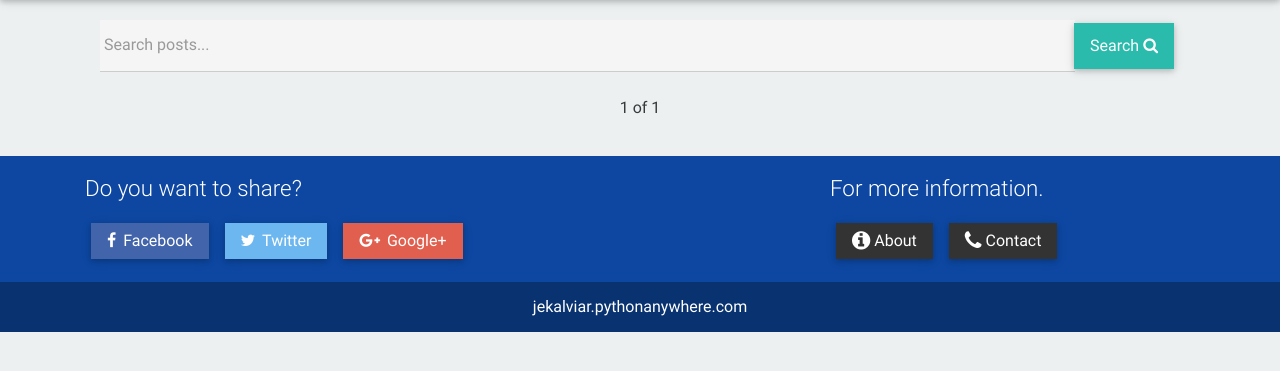
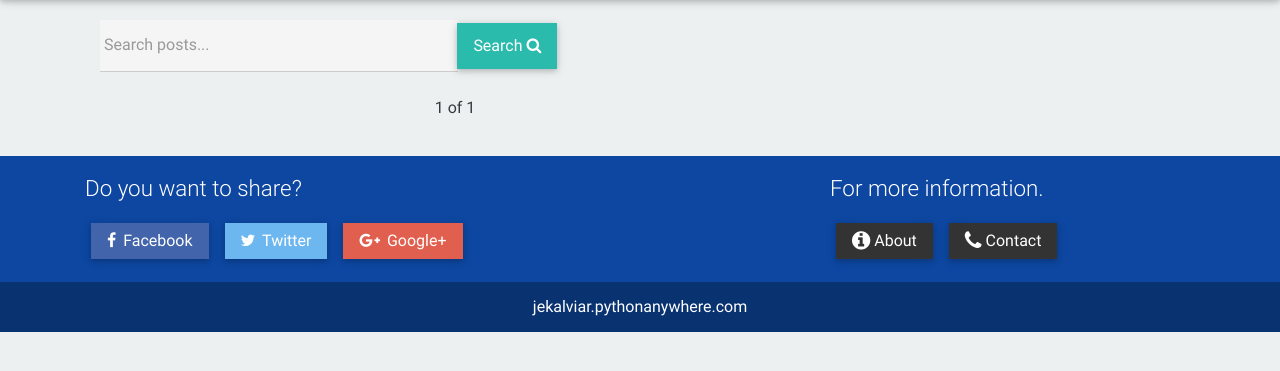
Before and after one commit to jek10/blog, a Django app: page / in a window 1280 px wide. Shown: the part 54-425 px from the top of the page. Run offline with Django 3.2, Linux system fonts and the light colour scheme; data that the repository does not hold is empty; some libraries are stand-ins or nearby versions.

Commit message:
fix pager

```diff
--- a/templates/post_list.html
+++ b/templates/post_list.html
@@ -2,9 +2,9 @@
 {% block content %}
 
 
-<div class='col-sm-12'>
+<div class='col-sm-8'>
 <form method='GET' action='' class='row' style="padding-bottom:5px;">
-        <div class='col-sm-12'>
+        <div class='col-sm-8'>
             <div class='input-group'>
                 <input class='form-control' style="background-color: #f5f5f5;" type='text' name='q' placeholder=' Search posts...' value='{{ request.GET.q }}'/>
                 <span class='input-group-btn'>
@@ -15,7 +15,7 @@
 </form>
 <div class="row">
 {% for obj in object_list %}
-  <div class="col-sm-6">
+  <div class="col-sm-8">
     <div class="card">
         <div class="view overlay hm-white-slight">
         {% if obj.image %}
```
